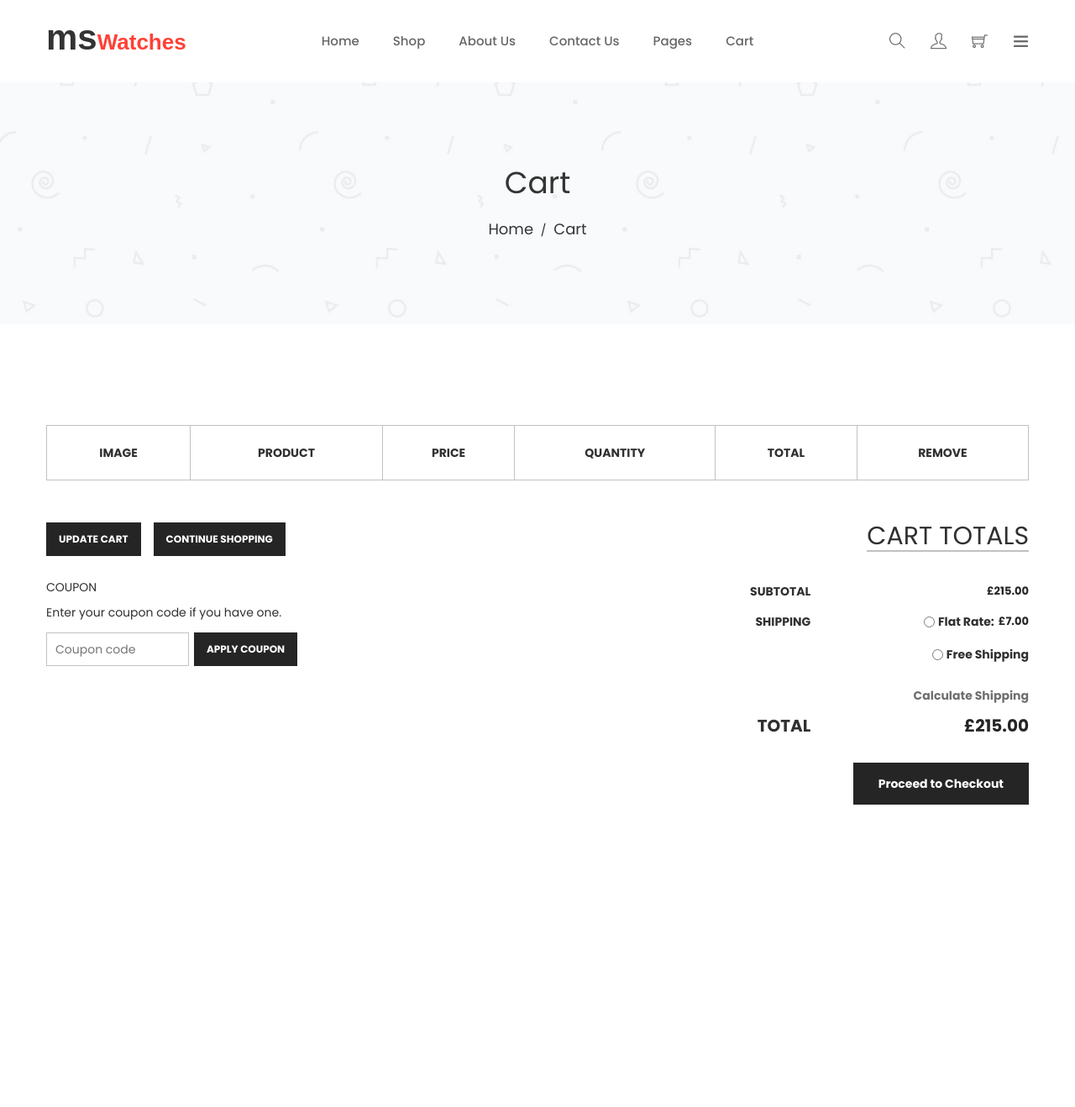
After one commit to MahmoudElsherbeny/MS-watches, a Laravel app: page /cart in a window 1280 px wide. The commit adds this page. Shown: the top 1318 px of the page at 84% size. Run offline with Laravel 8, Linux system fonts and the light colour scheme; data comes from the database, SQL or seed files in the repository; lists and menus that the app fills with data are empty; settings files or empty folders that the repository lacks are supplied; parts of the project's set-up code (start-up, migrations or seed data) failed here and were passed over; some libraries are stand-ins or nearby versions.

Commit message:
adding cart
add cart design page and make cart session for guest user

```diff
--- a/app/Http/Controllers/frontend/HomeController.php
+++ b/app/Http/Controllers/frontend/HomeController.php
@@ -67,4 +67,9 @@ class HomeController extends Controller
         return view("frontend.pages.contact");
     }
 
+    //show cart page function
+    public function cart() {
+        return view("frontend.pages.cart");
+    }
+
 }
--- a/public/frontend/css/shortcode/header.css
+++ b/public/frontend/css/shortcode/header.css
@@ -335,6 +335,7 @@
 }
 .menu-extra li {
     padding: 0 15px;
+    position: relative;
 }
 .menu-extra li:last-child {
     padding-right: 0;
@@ -351,6 +352,17 @@
 }
 .menu-extra li span:hover {
     color: #ff4136;
+}
+.menu-extra li .badge,
+.menu-extra li .badge:hover {
+    background-color: #ff4136;
+    color: #fff;
+    font-size: 10px;
+    line-height: normal;
+    padding: 2px 6px;
+    position: absolute;
+    top: -7px;
+    left: 1px;
 }
 /*---------------------------
   Header Stayle 2
--- a/resources/views/frontend/index.blade.php
+++ b/resources/views/frontend/index.blade.php
@@ -87,7 +87,7 @@
                                                 <div class="product__hover__info">
                                                     <ul class="product__action">
                                                         <li><a data-toggle="modal" data-target="#topratewatche{{ $product->id }}" title="Quick View" class="quick-view modal-view detail-link" href="#"><span class="ti-plus"></span></a></li>
-                                                        <li><a title="Add TO Cart" href="cart.html"><span class="ti-shopping-cart"></span></a></li>
+                                                        <li><a title="Add TO Cart" href="{{ route('add_to_cart', ['id' => $product->id]) }}"><span class="ti-shopping-cart"></span></a></li>
                                                         <li><a title="Wishlist" href="wishlist.html"><span class="ti-heart"></span></a></li>
                                                     </ul>
                                                 </div>
@@ -192,7 +192,7 @@
                                                         </div>
                                                     </div>
                                                     <div class="addtocart-btn">
-                                                        <a href="#">Add to cart</a>
+                                                        <a href="{{ route('add_to_cart', ['id' => $product->id]) }}">Add to cart</a>
                                                     </div>
                                                 </div><!-- .product-info -->
                                             </div><!-- .modal-product -->
--- a/resources/views/frontend/layouts/footer.blade.php
+++ b/resources/views/frontend/layouts/footer.blade.php
@@ -69,6 +69,7 @@
                     <li><a href="{{ route('shop') }}">Shop</a></li>
                     <li><a href="{{ route('aboutus') }}">About Us</a></li>
                     <li><a href="{{ route('contact') }}">Contact Us</a></li>
+                    <li><a href="{{ route('cart') }}">Cart</a></li>
                     <li><a href="#">Privacy Policy</a></li>
                 </ul>
             </div>
--- a/resources/views/frontend/layouts/header.blade.php
+++ b/resources/views/frontend/layouts/header.blade.php
@@ -26,7 +26,7 @@
                                     <li><a href="checkout.html">checkout</a></li>
                                 </ul>
                             </li>
-                            <li><a href="contact.html">contact</a></li>
+                            <li><a href="{{ route('cart') }}">Cart</a></li>
                         </ul>
                     </nav>
                     <div class="mobile-menu clearfix visible-xs visible-sm">
@@ -43,7 +43,7 @@
                                         <li><a href="checkout.html">checkout</a></li>
                                     </ul>
                                 </li>
-                                <li><a href="contact.html">contact</a></li>
+                                <li><a href="{{ route('cart') }}">Cart</a></li>
                             </ul>
                         </nav>
                     </div>
@@ -61,7 +61,12 @@
                                 <a href="{{ route('login') }}"><span class="ti-user"></span></a>
                             @endif
                         </li>
-                        <li class="cart__menu"><span class="ti-shopping-cart"></span></li>
+                        <li class="cart__menu">
+                            <span class="ti-shopping-cart"></span>
+                            @if (Session::has('cart'))
+                                <span class="badge badge-light">{{ count(Session::get('cart')) }}</span>
+                            @endif
+                        </li>
                         <li class="toggle__menu hidden-xs hidden-sm"><span class="ti-menu"></span></li>
                     </ul>
                 </div>
@@ -154,6 +159,7 @@
         </div>
     </div>
     <!-- End Offset MEnu -->
+
     <!-- Start Cart Panel -->
     <div class="shopping__cart">
         <div class="shopping__cart__inner">
@@ -161,6 +167,9 @@
                 <a href="#"><i class="zmdi zmdi-close"></i></a>
             </div>
             <div class="shp__cart__wrap">
+
+                @if(Session::has('cart'))
+                    @foreach (Session::get('cart') as $id => $product)
                         <div class="shp__single__product">
                             <div class="shp__pro__thumb">
                                 <a href="#">
@@ -168,40 +177,29 @@
                                 </a>
                             </div>
                             <div class="shp__pro__details">
-                        <h2><a href="product-details.html">BO&Play Wireless Speaker</a></h2>
-                        <span class="quantity">QTY: 1</span>
-                        <span class="shp__price">$105.00</span>
+                                <h2><a href="product-details.html">{{ $product['name'] }}</a></h2>
+                                <span class="quantity">QTY: {{ $product['quantity'] }}</span>
+                                <span class="shp__price">${{ $product['price'] }}</span>
                             </div>
                             <div class="remove__btn">
                                 <a href="#" title="Remove this item"><i class="zmdi zmdi-close"></i></a>
                             </div>
                         </div>
-                <div class="shp__single__product">
-                    <div class="shp__pro__thumb">
-                        <a href="#">
-                            <img src="{{ url('frontend/images/product/sm-img/2.jpg') }}" alt="product images">
-                        </a>
-                    </div>
-                    <div class="shp__pro__details">
-                        <h2><a href="product-details.html">Brone Candle</a></h2>
-                        <span class="quantity">QTY: 1</span>
-                        <span class="shp__price">$25.00</span>
-                    </div>
-                    <div class="remove__btn">
-                        <a href="#" title="Remove this item"><i class="zmdi zmdi-close"></i></a>
-                    </div>
-                </div>
+                    @endforeach
+                @endif
+
             </div>
             <ul class="shoping__total">
                 <li class="subtotal">Subtotal:</li>
                 <li class="total__price">$130.00</li>
             </ul>
             <ul class="shopping__btn">
-                <li><a href="cart.html">View Cart</a></li>
+                <li><a href="{{ route('cart') }}">View Cart</a></li>
                 <li class="shp__checkout"><a href="checkout.html">Checkout</a></li>
             </ul>
         </div>
     </div>
     <!-- End Cart Panel -->
+
 </div>
 <!-- End Offset Wrapper -->
--- /dev/null
+++ b/resources/views/frontend/pages/cart.blade.php
@@ -0,0 +1,128 @@
+@extends('frontend.layouts.app')
+@section('title')  Cart @endsection
+
+@section('content')
+
+    <!-- Start Bradcaump area -->
+    <div class="ht__bradcaump__area" style="background: rgba(0, 0, 0, 0) url(frontend/images/bg/2.jpg) no-repeat scroll center center / cover ;">
+        <div class="ht__bradcaump__wrap">
+            <div class="container">
+                <div class="row">
+                    <div class="col-xs-12">
+                        <div class="bradcaump__inner text-center">
+                            <h2 class="bradcaump-title">Cart</h2>
+                            <nav class="bradcaump-inner">
+                              <a class="breadcrumb-item" href="{{ route('home') }}">Home</a>
+                              <span class="brd-separetor">/</span>
+                              <span class="breadcrumb-item active">Cart</span>
+                            </nav>
+                        </div>
+                    </div>
+                </div>
+            </div>
+        </div>
+    </div>
+    <!-- End Bradcaump area -->
+    <!-- cart-main-area start -->
+    <div class="cart-main-area ptb--120 bg__white">
+        <div class="container">
+            <div class="row">
+                <div class="col-md-12 col-sm-12 col-xs-12">
+                    <form action="#">
+                        <div class="table-content table-responsive">
+                            <table>
+                                <thead>
+                                    <tr>
+                                        <th class="product-thumbnail">Image</th>
+                                        <th class="product-name">Product</th>
+                                        <th class="product-price">Price</th>
+                                        <th class="product-quantity">Quantity</th>
+                                        <th class="product-subtotal">Total</th>
+                                        <th class="product-remove">Remove</th>
+                                    </tr>
+                                </thead>
+                                <tbody>
+                                    @if(session('cart'))
+                                        @foreach (session('cart') as $id => $product)
+                                            <tr>
+                                                <td class="product-thumbnail"><img src=" {{ url('frontend/images/product/3.png') }} " alt="product img" /></td>
+                                                <td class="product-name"><a href="#">{{ $product['name'] }}</a></td>
+                                                <td class="product-price"><span class="amount">£{{ $product['price'] }}</span></td>
+                                                <td class="product-quantity"><input type="number" value="{{ $product['quantity'] }}" /></td>
+                                                <td class="product-subtotal">£{{ $product['price'] * $product['quantity'] }}</td>
+                                                <td class="product-remove"><a href="#">X</a></td>
+                                            </tr>
+                                        @endforeach
+                                    @endif
+                                </tbody>
+                            </table>
+                        </div>
+                        <div class="row">
+                            <div class="col-md-8 col-sm-7 col-xs-12">
+                                <div class="buttons-cart">
+                                    <input type="submit" value="Update Cart" />
+                                    <a href="{{ route('shop') }}">Continue Shopping</a>
+                                </div>
+                                <div class="coupon">
+                                    <h3>Coupon</h3>
+                                    <p>Enter your coupon code if you have one.</p>
+                                    <input type="text" placeholder="Coupon code" />
+                                    <input type="submit" value="Apply Coupon" />
+                                </div>
+                            </div>
+                            <div class="col-md-4 col-sm-5 col-xs-12">
+                                <div class="cart_totals">
+                                    <h2>Cart Totals</h2>
+                                    <table>
+                                        <tbody>
+                                            <tr class="cart-subtotal">
+                                                <th>Subtotal</th>
+                                                <td><span class="amount">£215.00</span></td>
+                                            </tr>
+                                            <tr class="shipping">
+                                                <th>Shipping</th>
+                                                <td>
+                                                    <ul id="shipping_method">
+                                                        <li>
+                                                            <input type="radio" />
+                                                            <label>
+                                                                Flat Rate: <span class="amount">£7.00</span>
+                                                            </label>
+                                                        </li>
+                                                        <li>
+                                                            <input type="radio" />
+                                                            <label>
+                                                                Free Shipping
+                                                            </label>
+                                                        </li>
+                                                        <li></li>
+                                                    </ul>
+                                                    <p><a class="shipping-calculator-button" href="#">Calculate Shipping</a></p>
+                                                </td>
+                                            </tr>
+                                            <tr class="order-total">
+                                                <th>Total</th>
+                                                <td>
+                                                    <strong><span class="amount">£215.00</span></strong>
+                                                </td>
+                                            </tr>
+                                        </tbody>
+                                    </table>
+                                    <div class="wc-proceed-to-checkout">
+                                        <a href="@if (Auth::check())  @else {{ route('login') }} @endif">Proceed to Checkout</a>
+                                    </div>
+                                </div>
+                            </div>
+                        </div>
+                    </form>
+                </div>
+            </div>
+        </div>
+    </div>
+    <!-- cart-main-area end -->
+
+@endsection
+
+@section('footer')
+    @include('frontend.layouts.footer')
+@endsection
--- a/routes/admin.php
+++ b/routes/admin.php
@@ -44,6 +44,15 @@ Route::group(['middleware'=>'admin', 'prefix'=>'products', 'as'=>'product.'] , f
     Route::post('/{id}/sale','backend\ProductCtrl@sale')->name('sale');
     Route::post('/{id}/image/{image}/edit','backend\ProductCtrl@image_update')->name('image_edit');
     Route::post('/{id}/image/{image}/delete','backend\ProductCtrl@image_destroy')->name('image_delete');
+
+});
+
+//orders routes
+Route::group(['middleware'=>'admin', 'prefix'=>'orders', 'as'=>'order.'] , function() {
+
+    Route::get('/','backend\OrderController@index')->name('index');
+    Route::post('/{id}/cancel','backend\OrderController@destroy')->name('cancel');
+    Route::get('/{id}','backend\OrderController@product')->name('info');
 
 });
 
--- a/routes/web.php
+++ b/routes/web.php
@@ -22,6 +22,7 @@ Route::get('/', 'frontend\HomeController@index')->name('home');
 Route::get('/shop', 'frontend\HomeController@shopPage')->name('shop');
 Route::get('/about', 'frontend\HomeController@aboutus')->name('aboutus');
 Route::get('/contact', 'frontend\HomeController@contact')->name('contact');
+Route::get('/cart', 'frontend\HomeController@cart')->name('cart');
 Route::get('/login', 'frontend\HomeController@login')->name('login');
 
 //product routes
@@ -29,5 +30,7 @@ Route::get('product/{id}/details', 'frontend\productCtrl@product_detailes')->nam
 Route::get('product/{id}/delete/{review}', 'frontend\productCtrl@review_destroy');
 Route::post('product/{id}/delete/{review}', 'frontend\productCtrl@review_destroy')->name('review_delete');
 
+Route::get('addtocart/{id}', 'frontend\productCtrl@addToCart')->name('add_to_cart');
+
 
 Auth::routes();
```
Also changed, not shown: app/Http/Controllers/backend/OrderController.php (added, +29 -0 lines), app/Http/Controllers/frontend/CartController.php (added, +11 -0 lines), app/Http/Controllers/frontend/ProductCtrl.php (+48 -0 lines), app/Order.php (added, +10 -0 lines), resources/views/backend/layouts/sidebar.blade.php (+14 -0 lines), resources/views/backend/orders/list.blade.php (added, +131 -0 lines), app/Http/Controllers/backend/ProductCtrl.php (line endings or trailing spaces), resources/views/frontend/layouts/product_quickview.blade.php (line endings or trailing spaces). Lines whose indentation alone changed are shown as unchanged.
